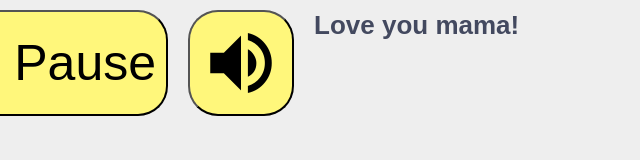
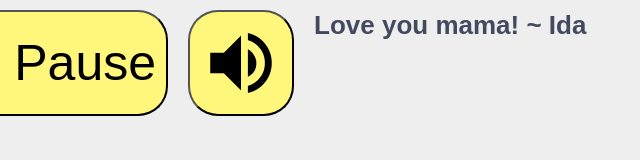
Before and after one commit to pippiquimby/easyyt, a plain HTML site: page index.html in a window 1280 px wide. Shown: the full height of the page, 313-953 px from the left. Drawn offline with nearby package versions, Linux system fonts and the light colour scheme; a small style sheet from the web is missing.

Commit message:
Update index.html

```diff
--- a/index.html
+++ b/index.html
@@ -41,7 +41,7 @@
       <span></span>
     </button>
  </div>
-<div><h2>Love you mama!</h2></h2></div>
+<div><h2>Love you mama! ~ Ida</h2></div>
 
   </div>
     <div class="" id="main">
```
